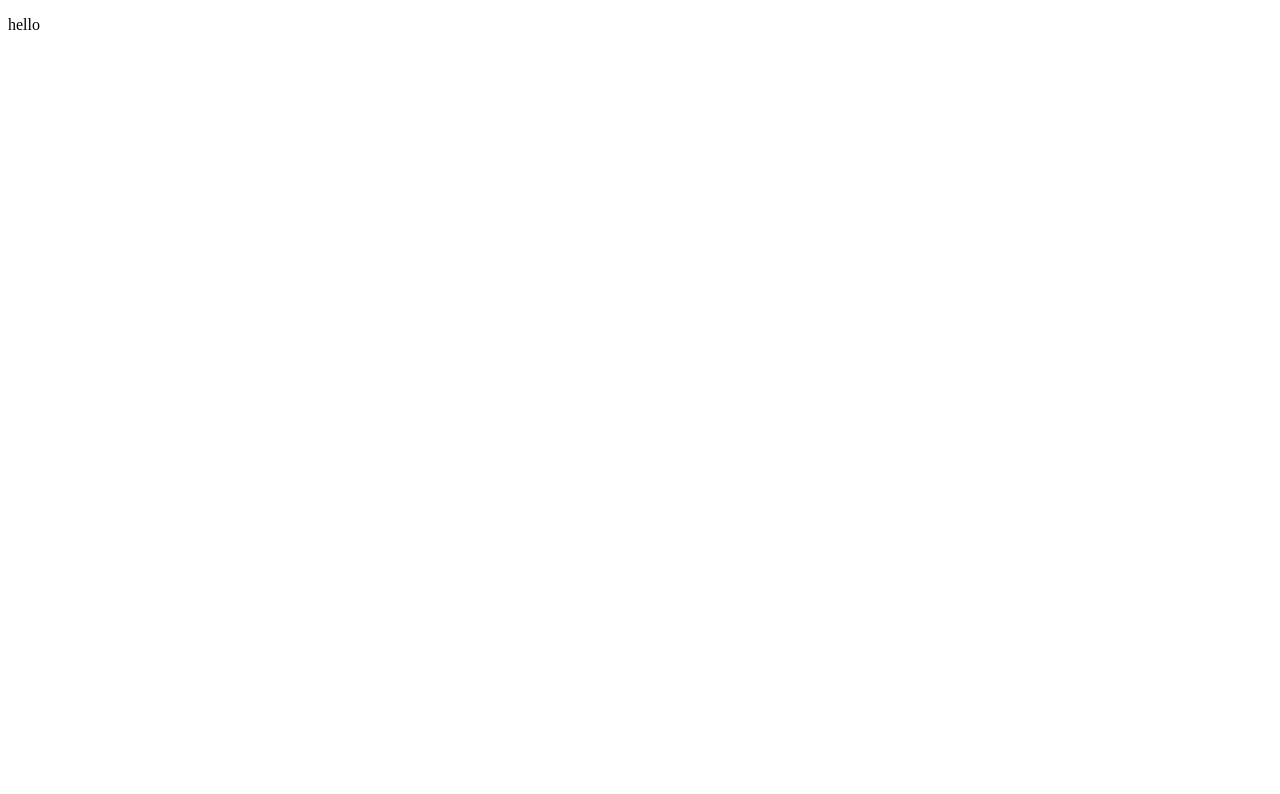
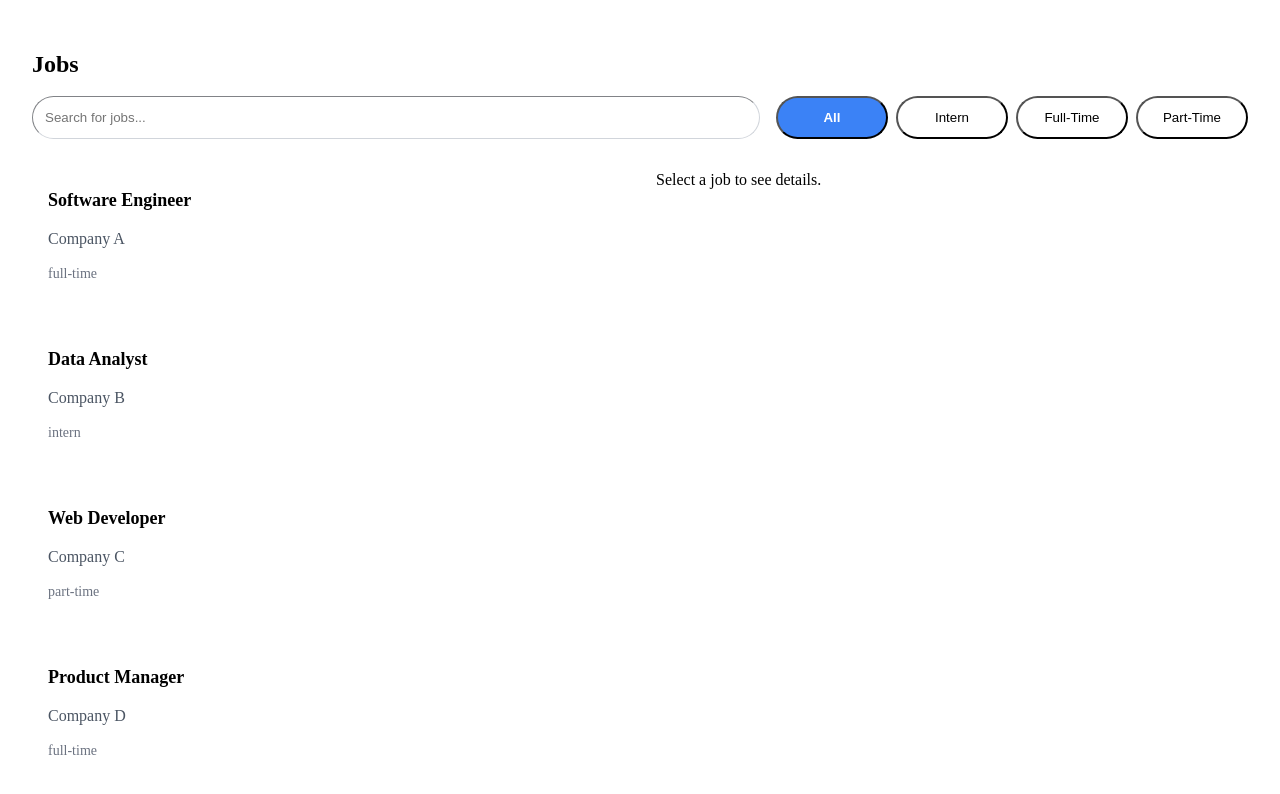
Before and after one commit to cfgtexas24/Team-6, a React (Vite) app in the folder frontend/: page /jobs in a window 1280 px wide. Shown: the top 794 px of the page. Built offline with nearby package versions, Linux system fonts and the light colour scheme.

Commit message:
update JobBoard.tsx

```diff
--- a/frontend/src/routes/JobBoard.tsx
+++ b/frontend/src/routes/JobBoard.tsx
@@ -1,7 +1,99 @@
-import { FC } from "react";
+import { FC, useState } from 'react';
 
 const JobBoard: FC = () => {
-  return <p>hello</p>;
+  const [searchTerm, setSearchTerm] = useState('');
+  const [jobType, setJobType] = useState<'all' | 'intern' | 'full-time' | 'part-time'>('all');
+  const [selectedJob, setSelectedJob] = useState<any | null>(null);
+
+  //mock data
+  const jobs = [
+    { id: 1, title: 'Software Engineer', company: 'Company A', type: 'full-time', description: 'Develop and maintain software applications.', hourlyPay: 40 },
+    { id: 2, title: 'Data Analyst', company: 'Company B', type: 'intern', description: 'Analyze data and generate reports.', hourlyPay: 20 },
+    { id: 3, title: 'Web Developer', company: 'Company C', type: 'part-time', description: 'Build and design user-friendly websites.', hourlyPay: 30 },
+    { id: 4, title: 'Product Manager', company: 'Company D', type: 'full-time', description: 'Oversee product development and strategy.', hourlyPay: 50 },
+  ];
+
+  const filteredJobs = jobs.filter(job =>
+    (jobType === 'all' || job.type === jobType) &&
+    job.title.toLowerCase().includes(searchTerm.toLowerCase())
+  );
+
+  return (
+    <div className="job-board flex flex-col p-6 bg-white border-2 border-gray-200 rounded-lg">
+      <h1 className="text-2xl font-bold mb-4">Jobs</h1>
+
+      {/* Search / Filter */}
+      <div className="flex mb-4">
+        <input
+          type="text"
+          placeholder="Search for jobs..."
+          value={searchTerm}
+          onChange={(e) => setSearchTerm(e.target.value)}
+          className="border border-gray-300 rounded-full p-3 w-3/4 mr-4 focus:outline-none focus:ring-2 focus:ring-blue-500"
+        />
+        <div className="flex space-x-2">
+          <button
+            onClick={() => setJobType('all')}
+            className={`w-28 px-4 py-3 rounded-full ${jobType === 'all' ? 'bg-blue-500 text-white font-bold' : 'bg-white'}`}
+          >
+            All
+          </button>
+          <button
+            onClick={() => setJobType('intern')}
+            className={`w-28 px-4 py-3 rounded-full ${jobType === 'intern' ? 'bg-blue-500 text-white font-bold' : 'bg-white'}`}
+          >
+            Intern
+          </button>
+          <button
+            onClick={() => setJobType('full-time')}
+            className={`w-28 px-4 py-3 rounded-full ${jobType === 'full-time' ? 'bg-blue-500 text-white font-bold' : 'bg-white'}`}
+          >
+            Full-Time
+          </button>
+          <button
+            onClick={() => setJobType('part-time')}
+            className={`w-28 px-4 py-3 rounded-full ${jobType === 'part-time' ? 'bg-blue-500 text-white font-bold' : 'bg-white'}`}
+          >
+            Part-Time
+          </button>
+        </div>
+      </div>
+
+      {/* Job Listings / Job Details */}
+      <div className="flex w-full">
+        <div className="job-listings w-1/2 pr-4 overflow-auto" style={{ maxHeight: '600px' }}>
+          {filteredJobs.length > 0 ? (
+            filteredJobs.map(job => (
+              <div
+                key={job.id}
+                className={`job-listing p-4 border-b border-gray-300 cursor-pointer ${selectedJob?.id === job.id ? 'bg-[#B0C4DE]' : 'hover:bg-gray-100'}`}
+                onClick={() => setSelectedJob(job)}
+              >
+                <h2 className="text-lg font-semibold">{job.title}</h2>
+                <p className="text-gray-600">{job.company}</p>
+                <p className="text-sm text-gray-500">{job.type}</p>
+              </div>
+            ))
+          ) : (
+            <p>No jobs found.</p>
+          )}
+        </div>
+
+        <div className="job-details w-1/2 pl-4 border-l border-gray-200 overflow-auto" style={{ maxHeight: '600px' }}>
+          {selectedJob ? (
+            <div>
+              <h2 className="text-xl font-bold">{selectedJob.title}</h2>
+              <p className="text-gray-600 mb-2">{selectedJob.company}</p>
+              <p className="mb-2">{selectedJob.description}</p>
+              <p className="font-bold">Hourly Pay: ${selectedJob.hourlyPay}</p>
+            </div>
+          ) : (
+            <p>Select a job to see details.</p>
+          )}
+        </div>
+      </div>
+    </div>
+  );
 };
 
 export default JobBoard;
```
